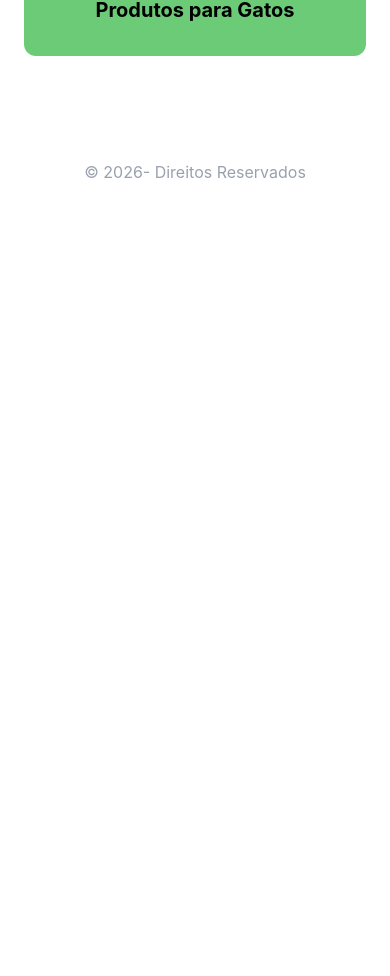
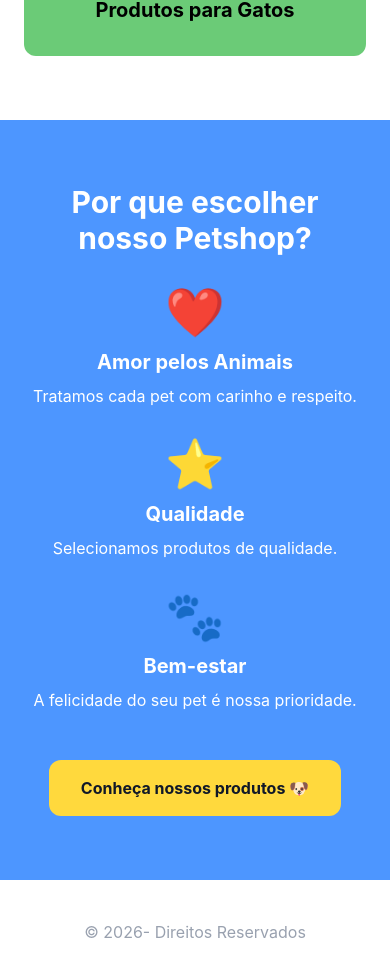
Before and after one commit to petshop-cp/petshop, a React (Vite) app: page / in a window 390 px wide. Shown: the part 2120-3096 px from the top of the page. Before the commit the page ends 2344 px from the top, so only its background shows below. Built offline with nearby package versions, Linux system fonts and the light colour scheme.

Commit message:
style: finalizar home responsiva com tailwind

```diff
--- a/src/pages/Home.jsx
+++ b/src/pages/Home.jsx
@@ -1,5 +1,6 @@
 
 import React from 'react'
+import { Link } from 'react-router-dom'
 
 const Home = () => {
     return (
@@ -99,6 +100,54 @@ const Home = () => {
                 </div>
             </section>
 
+
+            <section className="bg-[#4D96FF] py-16 px-6 text-white text-center">
+                <h2 className="text-3xl font-bold mb-8">
+                    Por que escolher nosso Petshop?
+                </h2>
+
+                <div className="grid grid-cols-1 md:grid-cols-3 gap-8 max-w-5xl mx-auto mb-12">
+
+                    <div>
+                        <span className="text-5xl">❤️</span>
+                        <h3 className="text-xl font-bold mt-3">
+                            Amor pelos Animais
+                        </h3>
+                        <p className="mt-2">
+                            Tratamos cada pet com carinho e respeito.
+                        </p>
+                    </div>
+
+                    <div>
+                        <span className="text-5xl">⭐</span>
+                        <h3 className="text-xl font-bold mt-3">
+                            Qualidade
+                        </h3>
+                        <p className="mt-2">
+                            Selecionamos produtos de qualidade.
+                        </p>
+                    </div>
+
+                    <div>
+                        <span className="text-5xl">🐾</span>
+                        <h3 className="text-xl font-bold mt-3">
+                            Bem-estar
+                        </h3>
+                        <p className="mt-2">
+                            A felicidade do seu pet é nossa prioridade.
+                        </p>
+                    </div>
+                </div>
+
+                <Link
+                    to="/produtos"
+                    className="inline-block bg-[#FFD93D] text-gray-900 font-bold px-8 py-4 rounded-xl hover:bg-[#6BCB77] transition-colors"
+                >
+                    Conheça nossos produtos 🐶
+                </Link>
+            </section>
+
+
         </main>
     )
 }
```
